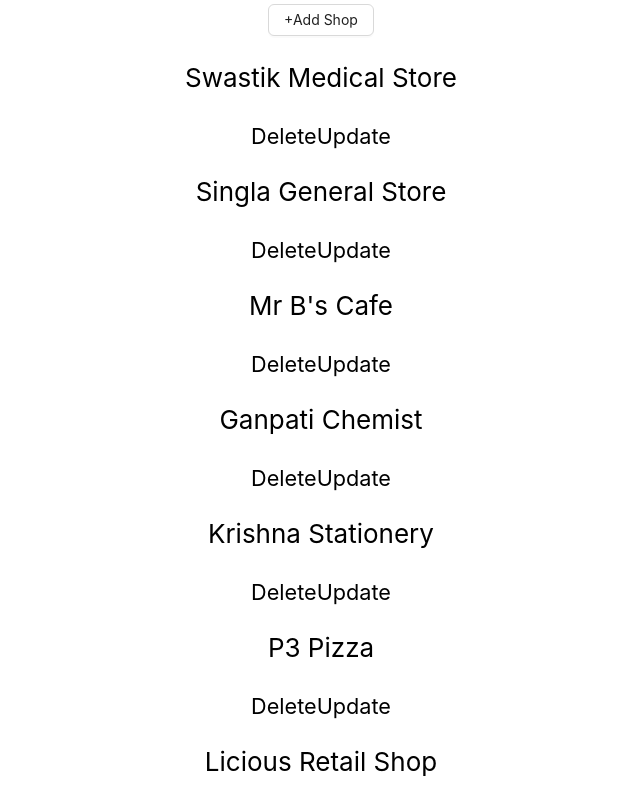
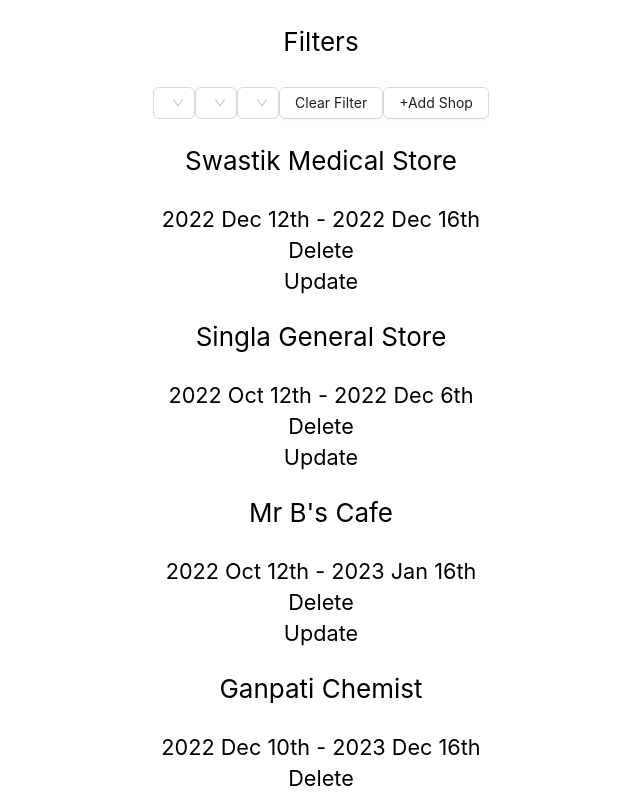
Before and after one commit to Swastikyadav/FynShop, a React (Create React App) app: page / in a window 1280 px wide. Shown: the top 799 px of the page, without its empty margins (319-959 px from the left). Built offline with nearby package versions, Linux system fonts and the light colour scheme.

Commit message:
Implement filter via area, category, and open/close date

```diff
--- a/src/features/shopList/ShopList.js
+++ b/src/features/shopList/ShopList.js
@@ -12,6 +12,10 @@ import {
   addNewArea,
   addNewCategory,
   selectShopList,
+  filterByArea,
+  filterByCategory,
+  filterByStatus,
+  clearFilter,
 } from './shopListSlice';
 
 const { RangePicker } = DatePicker;
@@ -33,6 +37,9 @@ export function ShopList() {
   const [newCategory, setNewCategory] = useState("");
   const [editShopId, setEditShopId] = useState("");
   const [newShopInfo, setNewShopInfo] = useState(initialShopInfo);
+  const [areaFilter, setAreaFilter] = useState("");
+  const [categoryFilter, setCategoryFilter] = useState("");
+  const [statusFilter, setStatusFilter] = useState("");
   const [isError, setIsError] = useState(false);
 
   useEffect(() => {
@@ -105,12 +112,68 @@ export function ShopList() {
 
   return (
     <div>
+      <p>Filters</p>
+      <Select
+        placeholder="Filter by area"
+        options={areaDropdownOptions}
+        value={areaFilter}
+        onChange={e => {
+          setAreaFilter(e);
+          setCategoryFilter("");
+          setStatusFilter("");
+          dispatch(filterByArea(e));
+        }}
+      />
+      <Select
+        placeholder="Filter by category"
+        options={categoryDropdownOptions}
+        value={categoryFilter}
+        onChange={e => {
+          setCategoryFilter(e);
+          setAreaFilter("");
+          setStatusFilter("");
+          dispatch(filterByCategory(e));
+        }}
+      />
+
+      <Select
+        placeholder="Filter by open/close status"
+        options={[
+          {
+            value: "open",
+            label: "Open",
+          },
+          {
+            value: "close",
+            label: "Close",
+          }
+        ]}
+        value={statusFilter}
+        onChange={e => {
+          setCategoryFilter("");
+          setAreaFilter("");
+          setStatusFilter(e);
+          dispatch(filterByStatus(e));
+        }}
+      />
+
+      <Button onClick={() => {
+        setAreaFilter("");
+        setCategoryFilter("");
+        dispatch(clearFilter());
+      }}>Clear Filter</Button>
+
       <Button onClick={() => setIsModalOpen(true)}>+Add Shop</Button>
       {
         shopData.map((shop, idx) => {
           return (<React.Fragment key={shop.id}>
             <p>{shop.name}</p>
+            <small>
+              {moment(new Date(shop.openingDate)).format("YYYY MMM Do")} - {moment(new Date(shop.closingDate)).format("YYYY MMM Do")}
+            </small>
+            <br />
             <small onClick={() => dispatch(deleteShop(shop.id))}>Delete</small>
+            <br />
             <small id={shop.id} onClick={() => {
               setEditShopId(shop.id);
               setIsModalOpen(true);
--- a/src/features/shopList/shopListSlice.js
+++ b/src/features/shopList/shopListSlice.js
@@ -1,4 +1,5 @@
 import { createSlice } from '@reduxjs/toolkit';
+import moment from 'moment';
 import { shopData, areaDropdownOptions, categoryDropdownOptions } from '../../utils/data';
 
 const initialState = { shopData, areaDropdownOptions, categoryDropdownOptions };
@@ -30,6 +31,38 @@ export const shopListSlice = createSlice({
     },
     addNewCategory: (state, action) => {
       state.categoryDropdownOptions.push(action.payload);
+    },
+    filterByArea: (state, action) => {
+      state.shopData = initialState.shopData.filter(shop => {
+        return shop.area === action.payload;
+      });
+    },
+    filterByCategory: (state, action) => {
+      state.shopData = initialState.shopData.filter(shop => {
+        return shop.category === action.payload;
+      })
+    },
+    filterByStatus: (state, action) => {
+      const todayDate = moment(new Date());
+
+      if (action.payload === "open") {
+        state.shopData = initialState.shopData.filter(shop => {
+          const openingDate = moment(new Date(shop.openingDate));
+          const closingDate = moment(new Date(shop.closingDate));
+
+          return todayDate.isBetween(openingDate, closingDate);
+        });
+      } else if (action.payload === "close") {
+        state.shopData = initialState.shopData.filter(shop => {
+          const openingDate = moment(new Date(shop.openingDate));
+          const closingDate = moment(new Date(shop.closingDate));
+
+          return !todayDate.isBetween(openingDate, closingDate);
+        });
+      }
+    },
+    clearFilter: (state, action) => {
+      state.shopData = initialState.shopData;
     }
   }
 });
@@ -39,7 +72,11 @@ export const {
   deleteShop,
   updateShop,
   addNewArea,
-  addNewCategory
+  addNewCategory,
+  filterByArea,
+  filterByCategory,
+  filterByStatus,
+  clearFilter,
 } = shopListSlice.actions;
 
 // shopList Selector
--- a/src/utils/data.js
+++ b/src/utils/data.js
@@ -22,7 +22,7 @@ export const shopData = [
     area: "Pune",
     category: "Baker",
     openingDate: new Date("2022-10-12").getTime(),
-    closingDate: new Date("2022-01-16").getTime(),
+    closingDate: new Date("2023-01-16").getTime(),
     id: uuidv4(),
   },
   {
```
